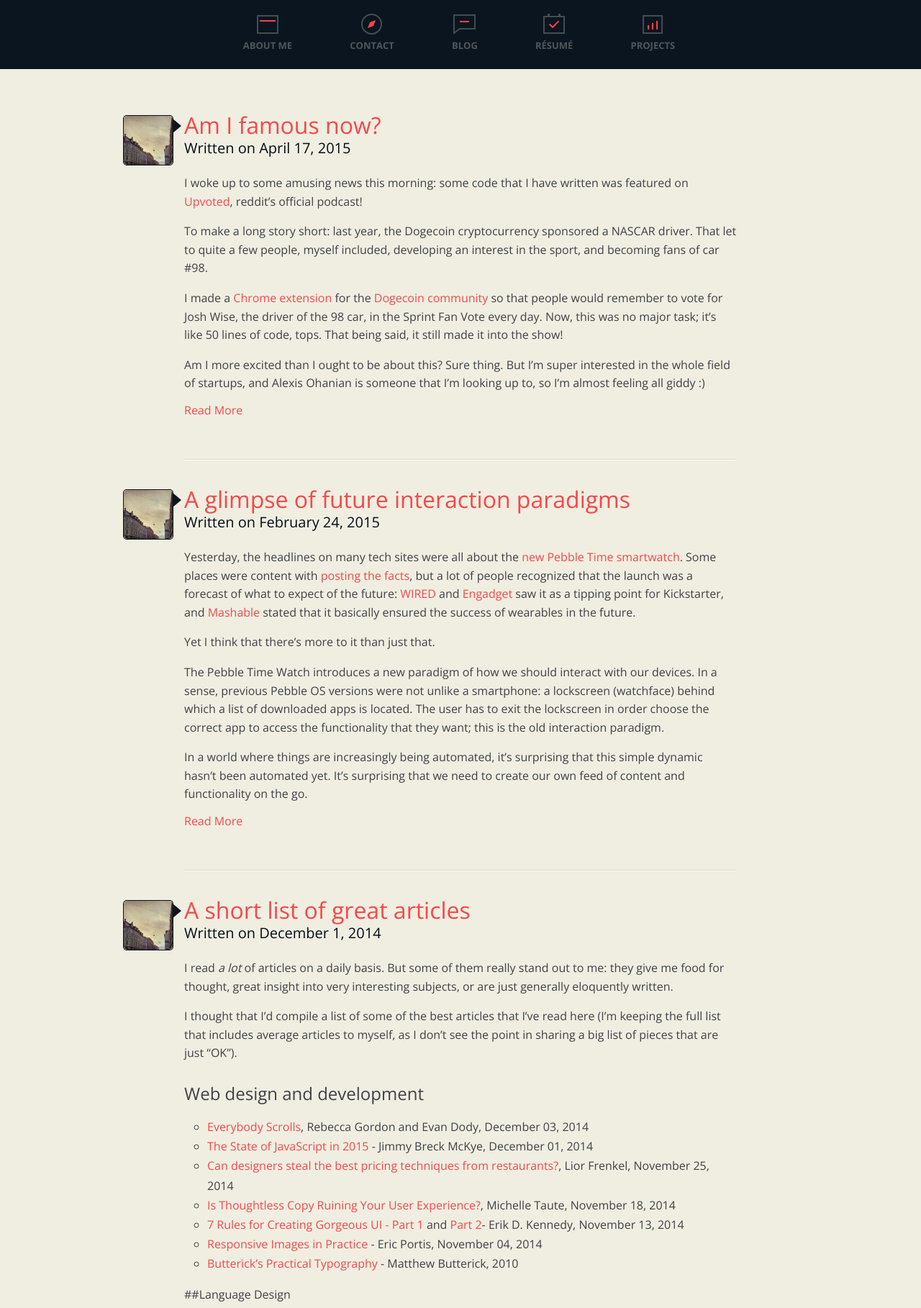
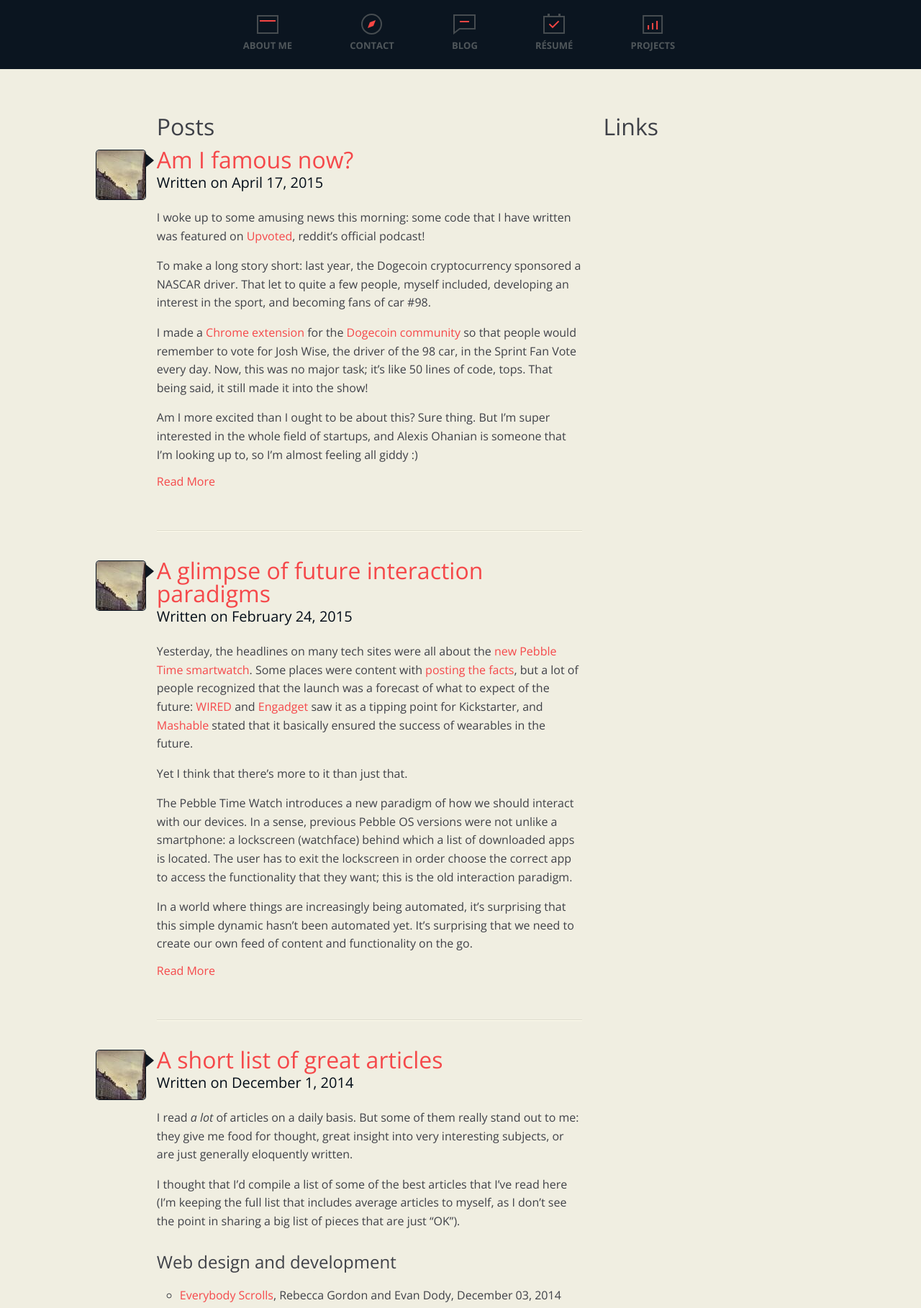
Before and after one commit to MaximeKjaer/kjaer.io, a Jekyll site: the page built from index.html, in a window 1280 px wide, cut to the strip 604-2422 px from the top of the page. Shown: the whole strip at 72% size. Built offline with Jekyll 4.4.1, drawn with Linux system fonts in a browser that asks for light colours; nearby versions of some CDN libraries; the list of posts is cut into pages by our own code; some of the changed text lies outside the part shown.

Commit message:
Added a section for links

```diff
--- a/_includes/headers.html
+++ b/_includes/headers.html
@@ -55,7 +55,7 @@
 
 <!-- CSS -->
 <link rel="stylesheet" type="text/css" href="{{ site.baseurl }}/css/reset.min.css">
-<link href='http://fonts.googleapis.com/css?family=Open+Sans:400,700' rel='stylesheet' type='text/css'>
+<link href='http://fonts.googleapis.com/css?family=Open+Sans:400,400italic,700' rel='stylesheet' type='text/css'>
 <link rel="stylesheet" type="text/css" href="{{ site.baseurl }}/css/syntax.min.css">
 <link rel="stylesheet" type="text/css" href="{{ site.baseurl }}/css/style.min.css">
 
--- a/css/post.css
+++ b/css/post.css
@@ -116,7 +116,7 @@
     border-top: none;
     font-size: 13px;
     font-size: 0.8125rem;
-    font-weight: bold;
+    font-weight: 700;
     text-transform: uppercase;
   }
 }
--- a/index.html
+++ b/index.html
@@ -1,8 +1,63 @@
 ---
 layout: default
 ---
+<!-- This is some small CSS, so I'm inlining it -->
+<style>
+.cd-container {
+  width: 70%;
+  max-width: 768px;
+  margin: 0 1.5% 0 0;
+  float: left;
+}
+
+.group:before, .group:after {
+  content: "";
+  display: table;
+}
+.group:after {
+  clear: both;
+}
+.group {
+    max-width: 1018px;
+    margin: 0 auto;
+  display: table;
+}
+
+aside {
+    padding-top: 4em;
+    float: right;
+    width: 25%;
+    max-width: 250px;
+    margin: 0 1.5% 0 0;
+}
+
+aside a {
+    font-size: 1.25em;
+}
+
+@media only screen and (max-width: 1018px) {
+    .group {
+        max-width: 768px;
+    }
+    .cd-container {
+        width: 100%;
+        float: none;
+    }
+    aside {
+        float: none;
+        width: 100%;
+        max-width: 768px;
+    }
+}
+</style>
+
+<section class="group">
     <section class="cd-section cd-container">
+        <h1 id="post_cat">Posts</h1>
+        <br>
           {% for post in site.posts %}
+            {% if post.categories contains 'link' %}
+            {% else %}
             <article class="post">
                 <div class="author">
                     <div class="bubble">
@@ -14,10 +69,29 @@
                 </div>
                 <p class="date">Written on <time datetime="{{ post.date | date: '%F' }}">{{ post.date | date: "%B %e, %Y" }}</time></p>
                 <div class="entry">
+                    {% if post.description %}
+                        <p class="intro">{{ post.description }}</p>
+                    {% endif %}
                     {{ post.excerpt }}
                 </div>
                 <a href="{{ site.baseurl }}{{ post.url }}" class="read-more">Read More</a>
                 <hr/>
             </article>
+            {% endif %}
           {% endfor %}
     </section>
+    <aside>
+        <h1 id="links_cat">Links</h1>
+        <br>
+        {% for post in site.posts %}
+            {% if post.categories contains 'link' %}
+                <a href="{{ site.baseurl }}{{ post.url }}">{{ post.title}}</a>
+                <p class="time">
+                    <br>
+                    <time datetime="{{ post.date | date: '%F' }}">{{ post.date | date: "%B %e, %Y" }}</time>
+                </p>
+                <hr>
+            {% endif %}
+        {% endfor %}
+    </aside>
+</section>
```
Also changed, not shown: css/style.css (+19 -13 lines), css/post.min.css, css/style.min.css. Lines whose indentation alone changed are shown as unchanged.
